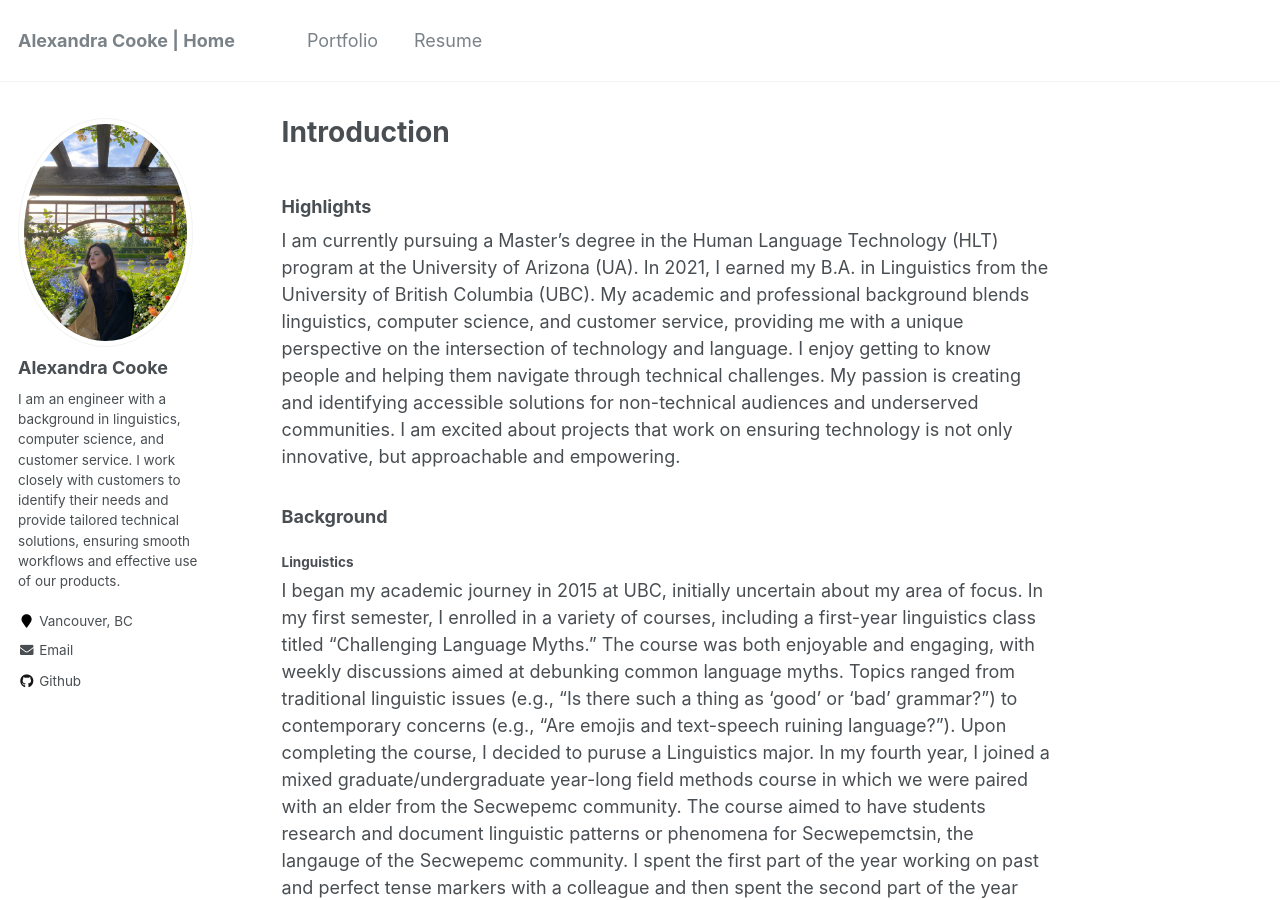
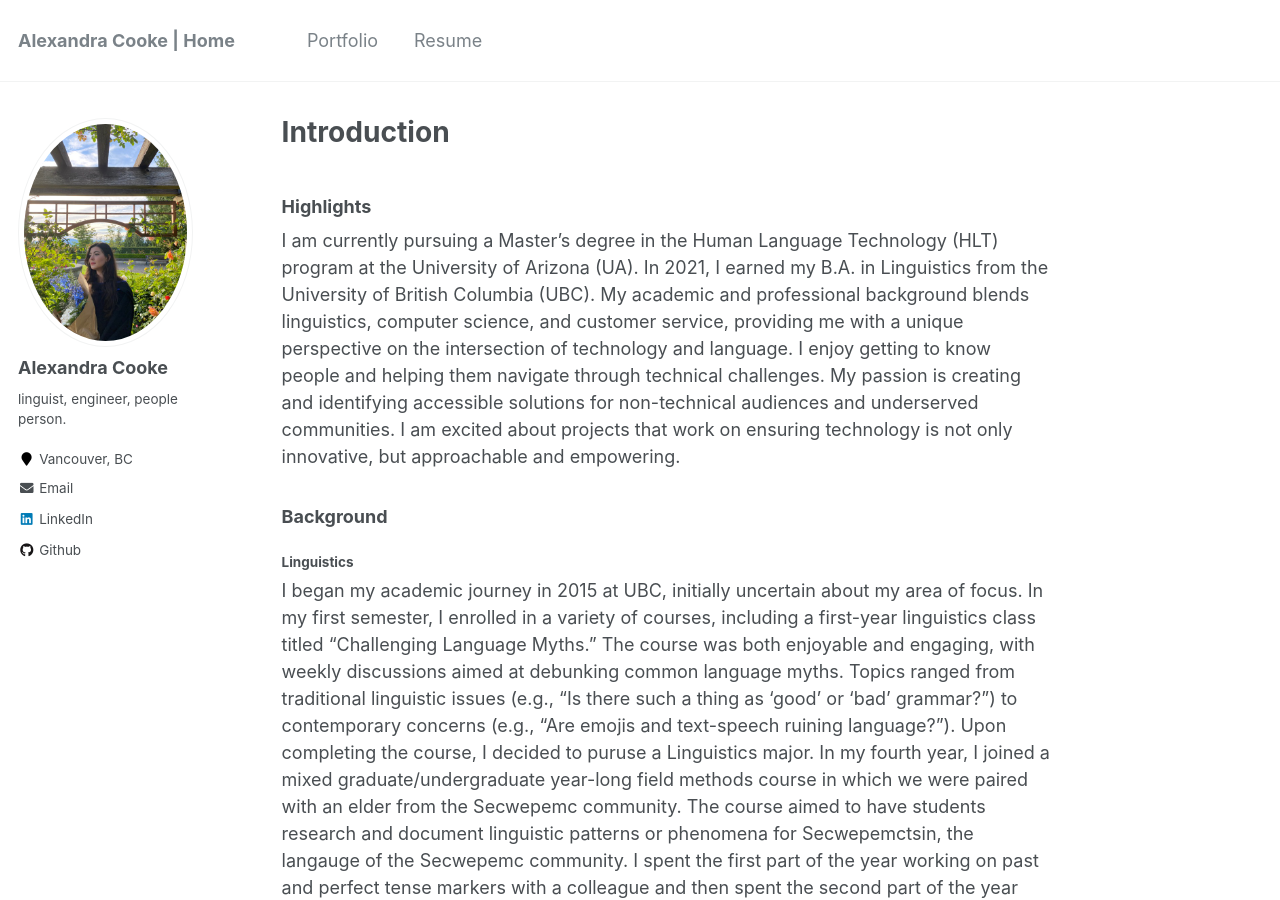
Before and after one commit to acooke82/acooke82.github.io, a Jekyll site: the page built from _pages/about.md, in a window 1280 px wide and 900 px high. Built offline with Jekyll 4.4.1, drawn with Linux system fonts in a browser that asks for light colours.

Commit message:
Update _config.yml
- changed tagline
- added linkedin

```diff
--- a/_config.yml
+++ b/_config.yml
@@ -82,7 +82,7 @@ analytics:
 author:
   name             : "Alexandra Cooke"
   avatar           : "headshot.jpg"
-  bio              : "I am an engineer with a background in linguistics, computer science, and customer service. I work closely with customers to identify their needs and provide tailored technical solutions, ensuring smooth workflows and effective use of our products."
+  bio              : "linguist, engineer, people person."
   location         : "Vancouver, BC"
   #employer         :
   #pubmed           : "https://www.ncbi.nlm.nih.gov/pubmed/?term=john+snow"
@@ -102,7 +102,7 @@ author:
   #instagram        :
   #impactstory      : #"https://profiles.impactstory.org/u/xxxx-xxxx-xxxx-xxxx"
   #lastfm           :
-  #linkedin         :
+  linkedin         : "https://www.linkedin.com/in/acooke82/"
   #orcid            : "http://orcid.org/yourorcidurl"
   #pinterest        :
   #soundcloud       :
```
